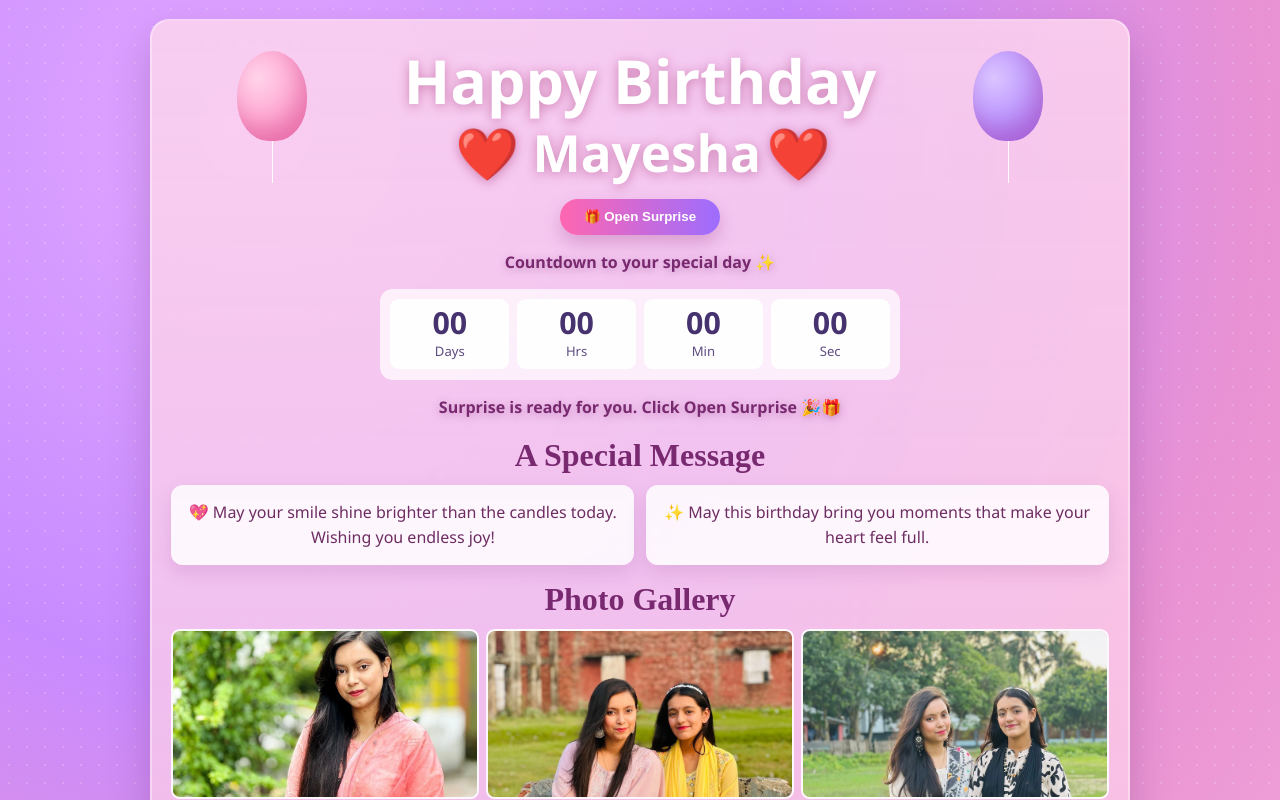
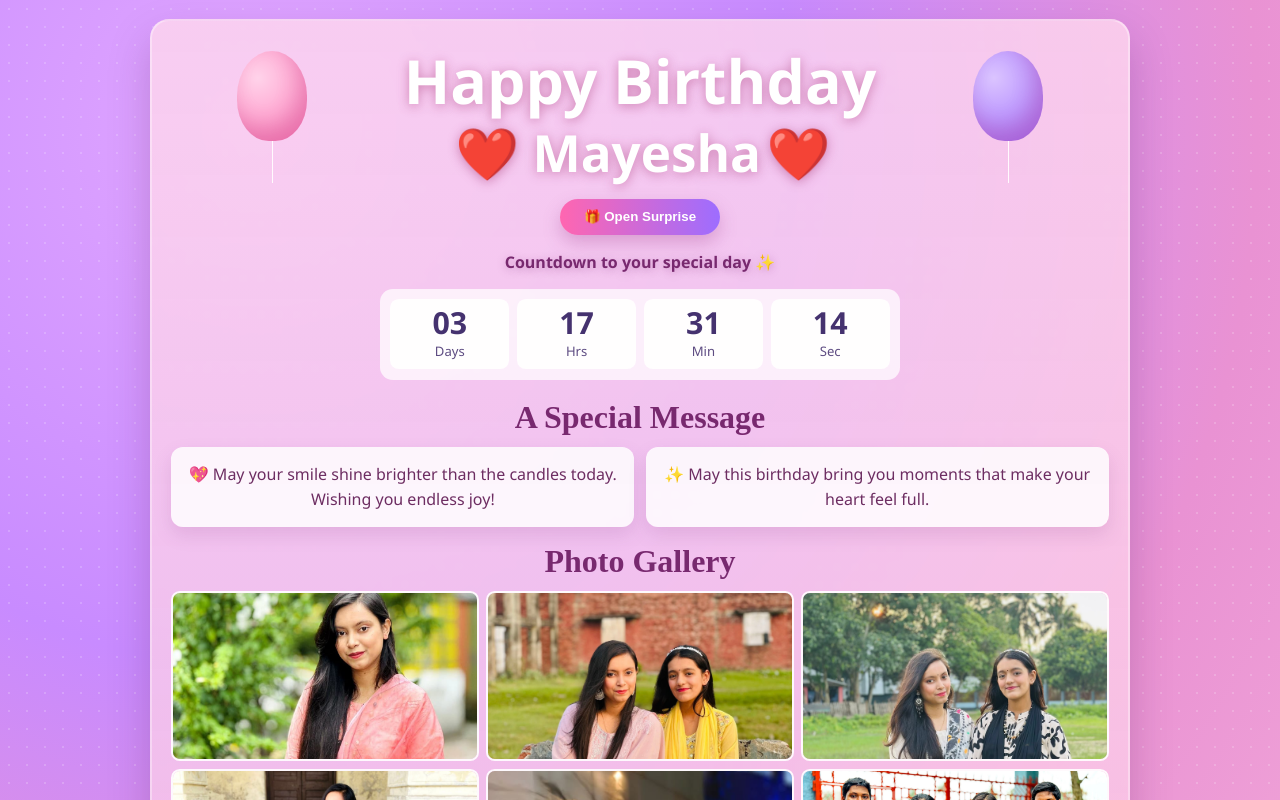
Before and after one commit to CodeWithShamim-bs23/AdvanceHappyBirthday, a React (Vite) app: page / in a window 1280 px wide. Shown: the top 800 px of the page. Built offline with nearby package versions, Linux system fonts and the light colour scheme.

Commit message:
fix: update birth date to February 24, 2003

```diff
--- a/src/App.jsx
+++ b/src/App.jsx
@@ -1,7 +1,7 @@
 import { useEffect, useMemo, useRef, useState } from 'react'
 import './App.css'
 
-const birthDate = new Date(2003, 1, 20)
+const birthDate = new Date(2003, 1, 24) // February 24, 2003
 const specialName = 'Mayesha'
 const assetBase = import.meta.env.BASE_URL
 
```
